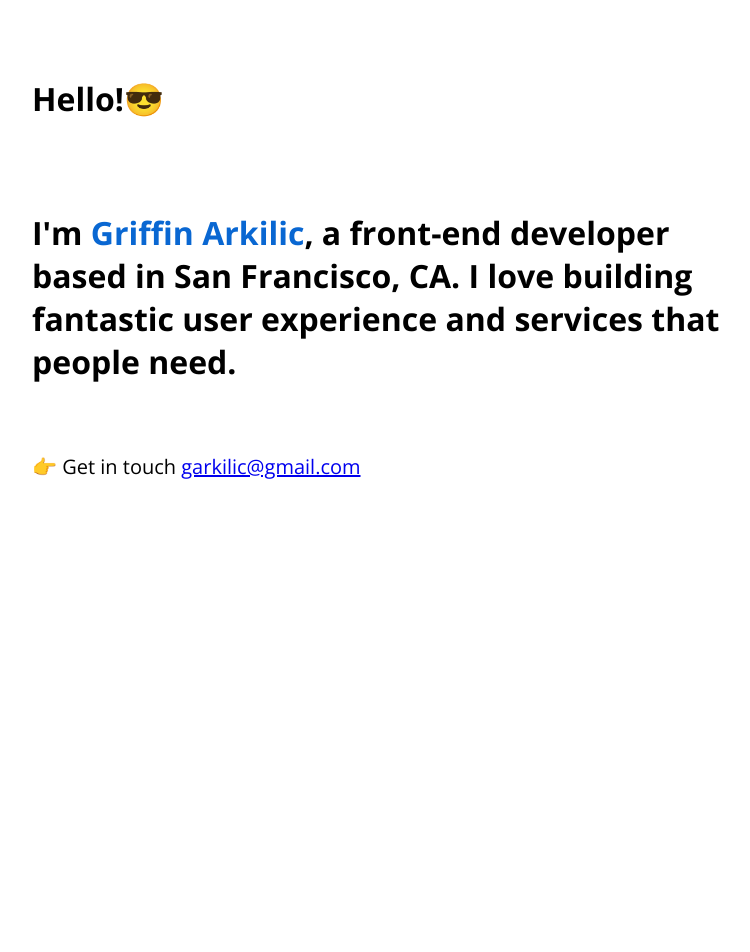
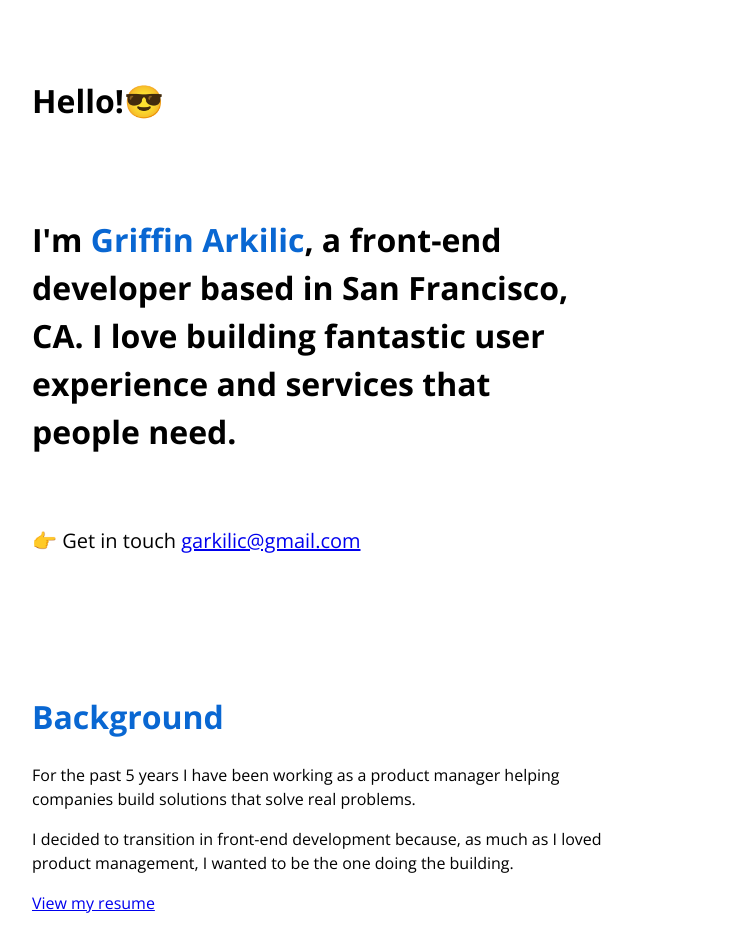
Before and after one commit to garkilic/personal-site-react, a React (Create React App) app: page / in a window 1280 px wide. Shown: the top 952 px of the page, without its empty margins (40-790 px from the left). Before the commit the page ends 800 px from the top, so only its background shows below. Built offline with nearby package versions, Linux system fonts and the light colour scheme; the HTML template or start-up script is replaced by a standard one.

Commit message:
Added new section and made minor design changes

```diff
--- a/src/App.js
+++ b/src/App.js
@@ -1,12 +1,14 @@
 import React from 'react';
 import Nav from './components/Nav'
 import Main from './components/Main'
+import Background from './components/Background';
 
 function App() {
   return (
     <div>
       <Nav />
       <Main />
+      <Background />
     </div>
   );
 }
--- /dev/null
+++ b/src/components/Background.js
@@ -0,0 +1,13 @@
+import React from "react";
+import "../style.css"
+
+export default function Background() {
+    return(
+        <div className="background section-container">
+            <h1><span className="highlight">Background</span></h1>
+            <p>For the past 5 years I have been working as a product manager helping companies build solutions that solve real problems.</p>
+            <p>I decided to transition in front-end development because, as much as I loved product management, I wanted to be the one doing the building.</p>
+            <a href="#">View my resume</a>
+        </div>
+    )
+}
--- a/src/style.css
+++ b/src/style.css
@@ -8,7 +8,10 @@
 
 
 *{
-    font-family: 'Open Sans', sans-serif;;
+    box-sizing: border-box;
+    font-family: 'Open Sans', sans-serif;
+    line-height: 1.5;
+
 }
 
 /* Container */
@@ -41,3 +44,7 @@
 .highlight {
     color: #0967d2;
 }
+
+.background {
+    font-size: 1rem;
+}
```
